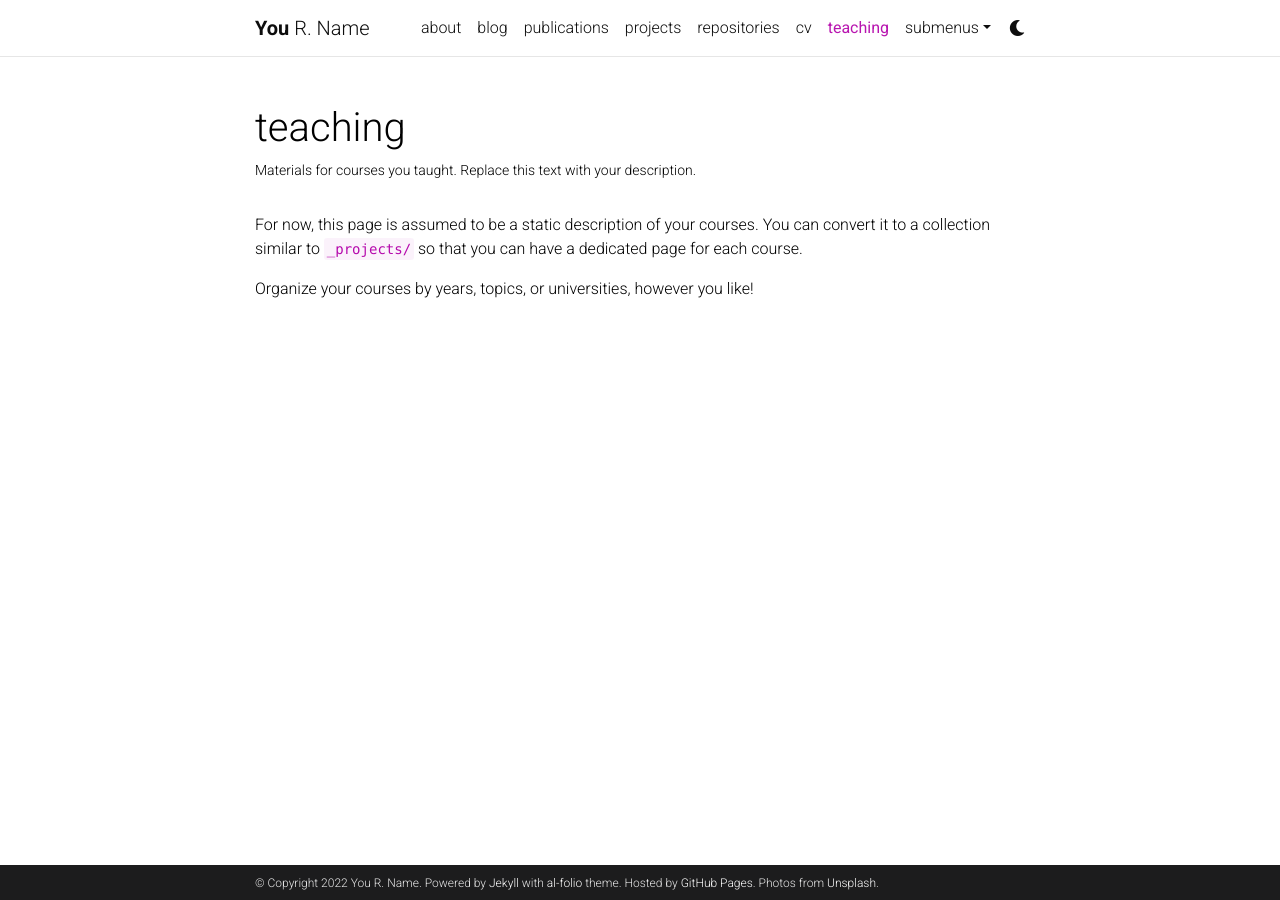
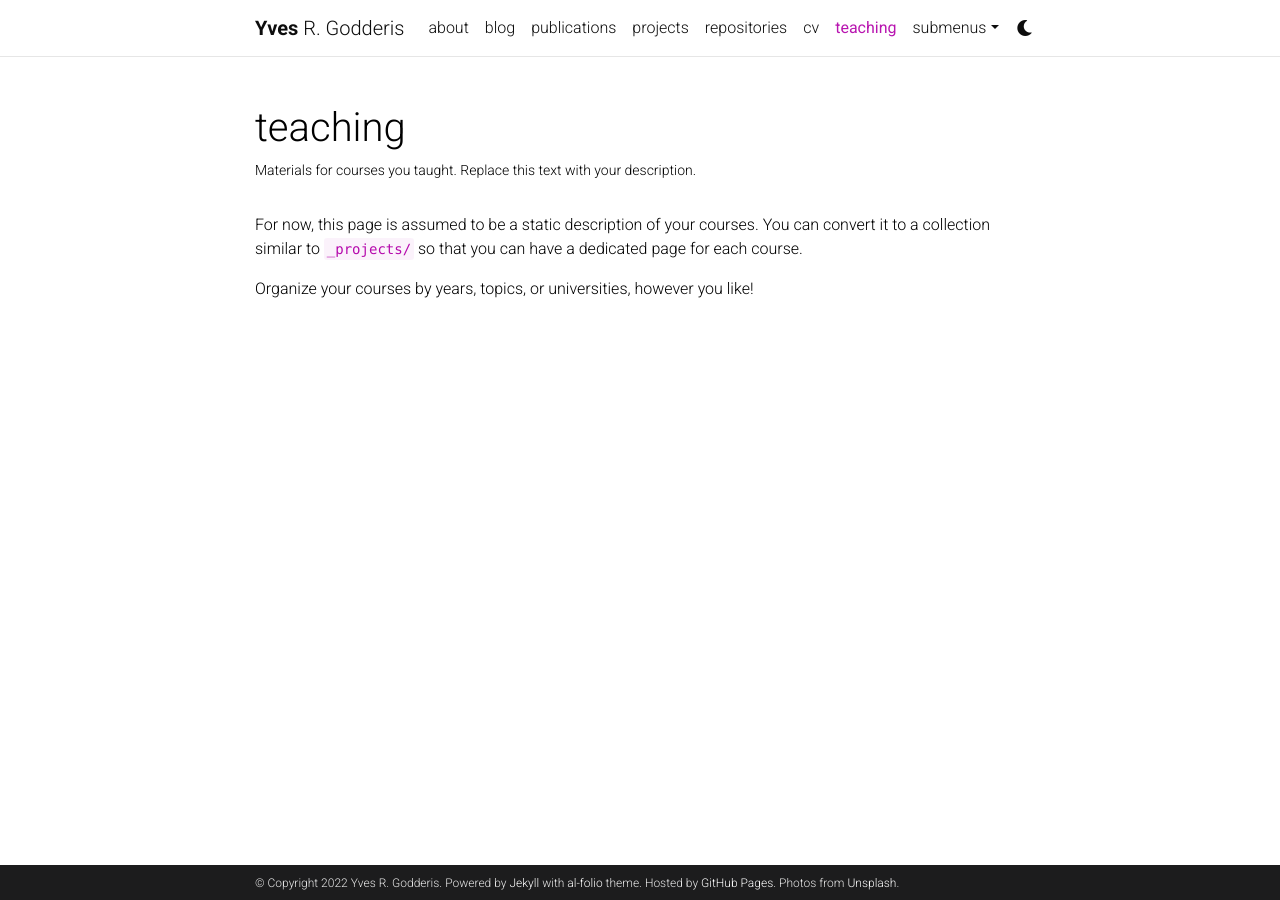
Before and after one commit to godderis/godderis.github.io, a Jekyll site: the page built from _pages/teaching.md, in a window 1280 px wide. Built offline with Jekyll 4.4.1, drawn with Linux system fonts in a browser that asks for light colours; comment, search, counter and statistics services are not loaded; a style sheet for code colours, icons or effects is not loaded.

Commit message:
Update _config.yml

```diff
--- a/_config.yml
+++ b/_config.yml
@@ -3,9 +3,9 @@
 # -----------------------------------------------------------------------------
 
 title: blank # the website title (if blank, full name will be used instead)
-first_name: You
+first_name: Yves
 middle_name: R.
-last_name: Name
+last_name: Godderis
 email: you@example.com
 description: > # the ">" symbol means to ignore newlines until "footer_text:"
   A simple, whitespace theme for academics. Based on [*folio](https://github.com/bogoli/-folio) design.
```
